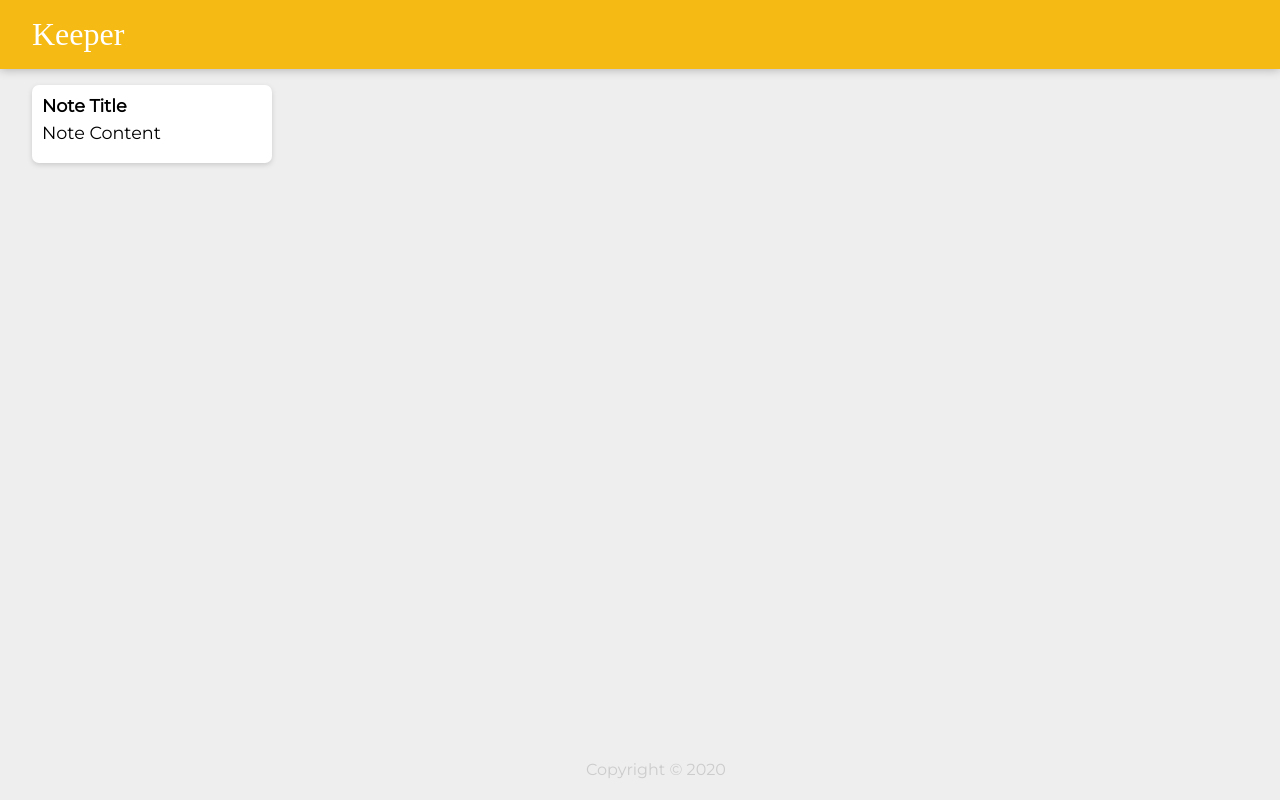
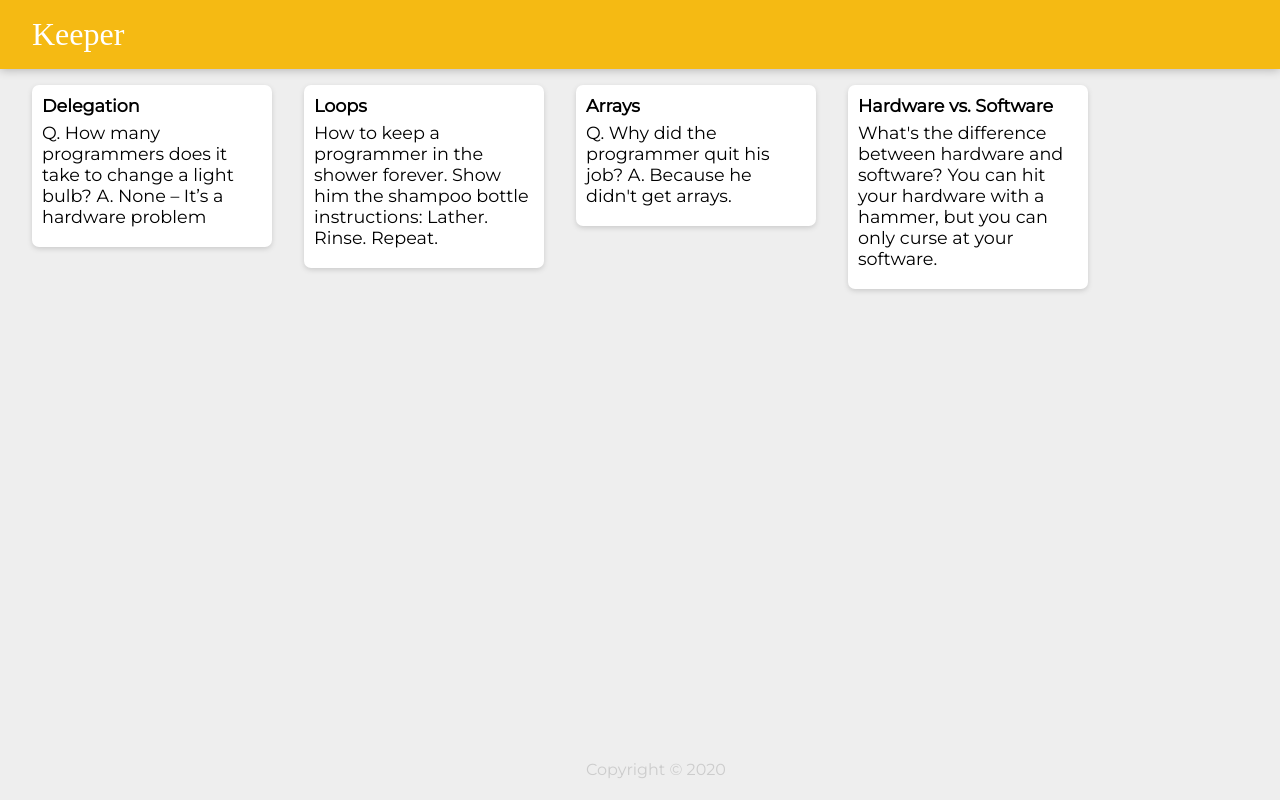
Before and after one commit to FullyRemoteDev/keeper-app, a React (Create React App) app: page / in a window 1280 px wide. Built offline with nearby package versions, Linux system fonts and the light colour scheme; a web font is replaced by a local one.

Commit message:
adds functionality to display notes from notes.js

```diff
--- a/src/components/App.jsx
+++ b/src/components/App.jsx
@@ -3,12 +3,20 @@
 import Header from "./Header";
 import Note from "./Note";
 import Footer from "./Footer";
+import notes from "../notes";
+
 
 function App() {
   return (
     <div>
       <Header />
-      <Note />
+      {notes.map(note =>
+          <Note
+            key={note.key}
+            title={note.title}
+            content={note.content}
+           />
+      )}
       <Footer />
     </div>
   );
--- a/src/components/Note.jsx
+++ b/src/components/Note.jsx
@@ -1,10 +1,10 @@
 import React from "react";
 
-function Note() {
+function Note(props) {
   return (
     <div className="note">
-      <h1>Note Title</h1>
-      <p>Note Content</p>
+      <h1>{props.title}</h1>
+      <p>{props.content}</p>
     </div>
   );
 }
--- /dev/null
+++ b/src/notes.js
@@ -0,0 +1,28 @@
+const notes = [
+  {
+    key: 1,
+    title: "Delegation",
+    content:
+      "Q. How many programmers does it take to change a light bulb? A. None – It’s a hardware problem"
+  },
+  {
+    key: 2,
+    title: "Loops",
+    content:
+      "How to keep a programmer in the shower forever. Show him the shampoo bottle instructions: Lather. Rinse. Repeat."
+  },
+  {
+    key: 3,
+    title: "Arrays",
+    content:
+      "Q. Why did the programmer quit his job? A. Because he didn't get arrays."
+  },
+  {
+    key: 4,
+    title: "Hardware vs. Software",
+    content:
+      "What's the difference between hardware and software? You can hit your hardware with a hammer, but you can only curse at your software."
+  }
+];
+
+export default notes;
```
